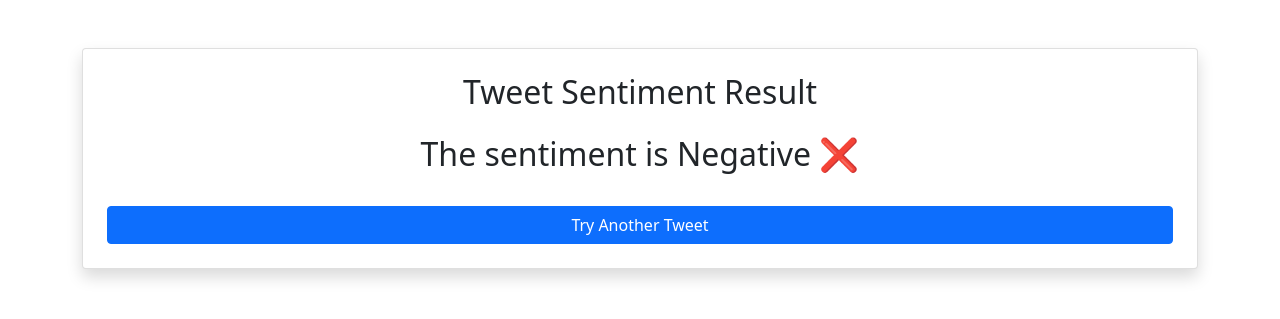
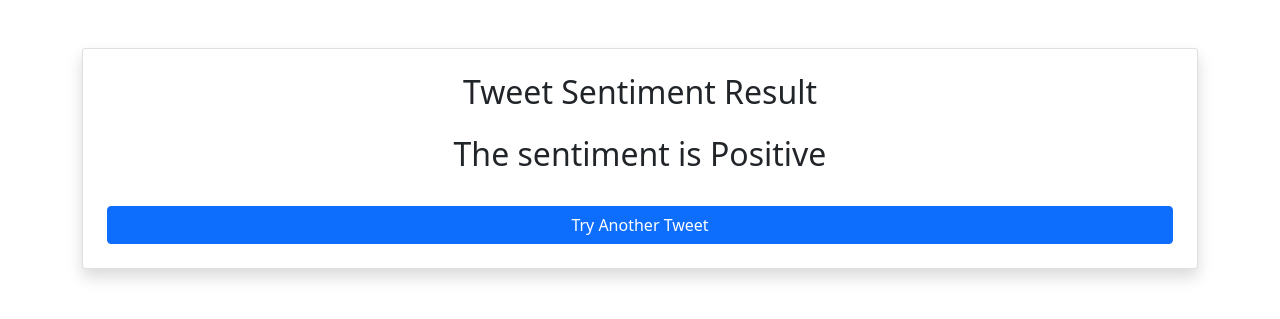
Before and after one commit to Mohit-Nagraj/Twitter_sentimental, a Flask app: template Template/show.html in a window 1280 px wide. Shown: the top 319 px of the page. Run offline with Flask 3, Linux system fonts and the light colour scheme; the template is opened without the code that fills it, so the values that code supplies are empty; parts of the project's set-up code (start-up, migrations or seed data) failed here and were passed over.

Commit message:
Update show.html

```diff
--- a/Template/show.html
+++ b/Template/show.html
@@ -14,9 +14,9 @@
       <h2 class="mb-4">Tweet Sentiment Result</h2>
 
       {% if prediction.lower() == 'positive' %}
-        <h2>The sentiment is Positive ✅</h2>
+        <h2>The sentiment is Negative </h2>
       {% else %}
-        <h2>The sentiment is Negative ❌</h2>
+        <h2>The sentiment is Positive</h2>
       {% endif %}
 
 
```
